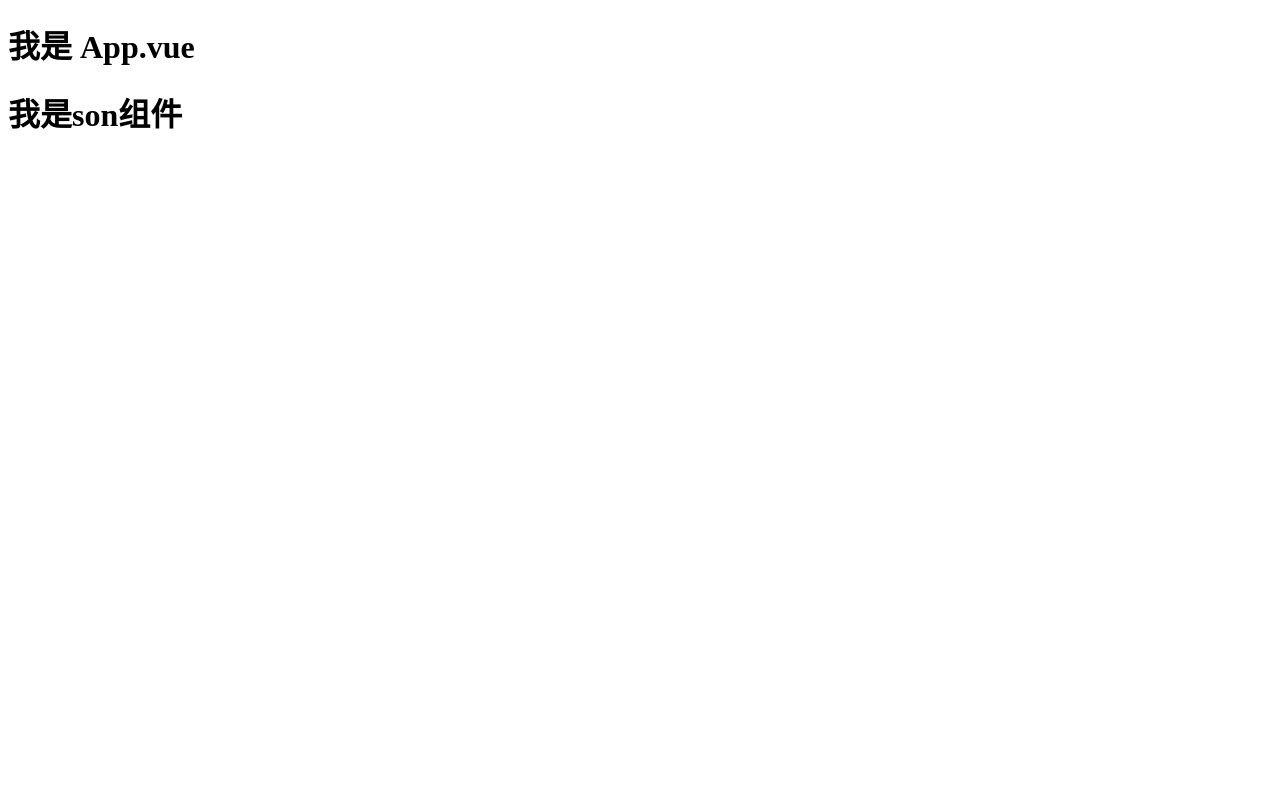
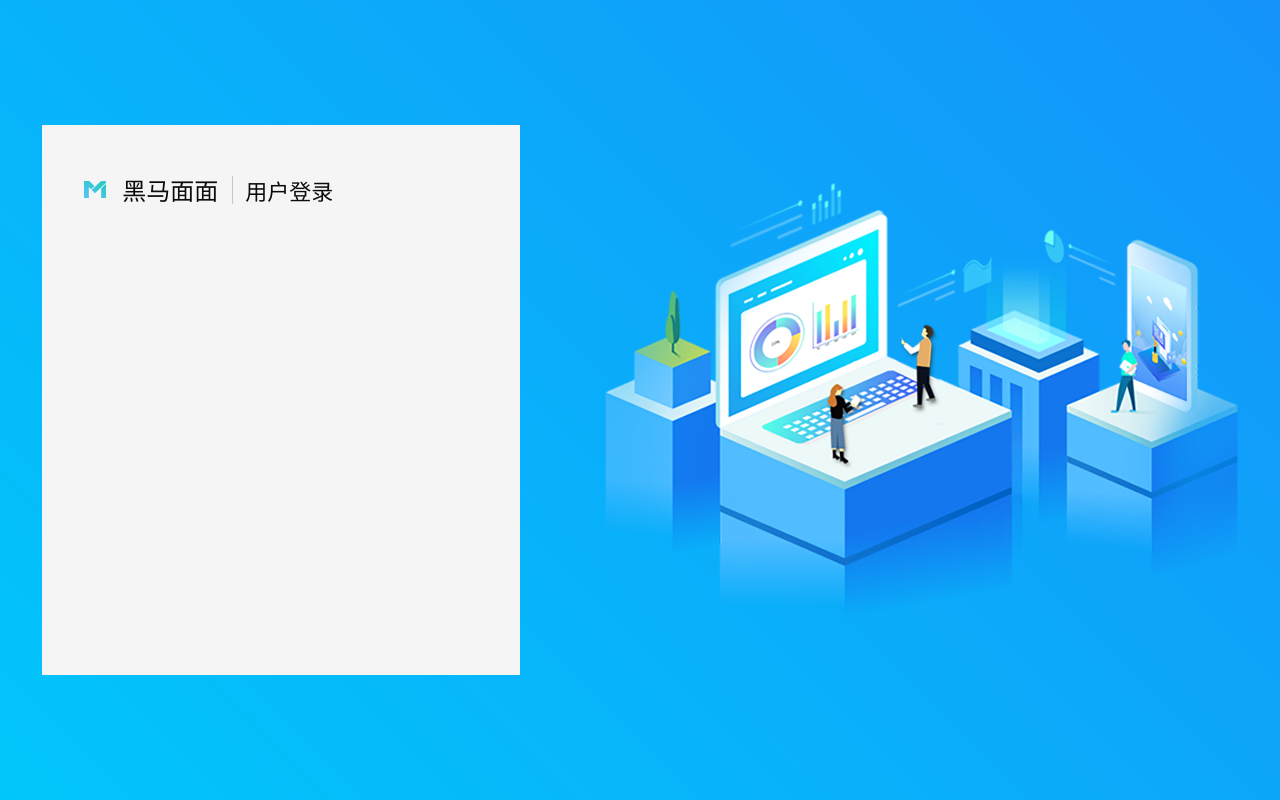
Before and after one commit to yixiaoweishuihuan/heimamm, a Vue app: page /#/login in a window 1280 px wide. Before the commit this address led to /#/. Built offline with nearby package versions, Linux system fonts and the light colour scheme.

Commit message:
login页面大概布局

```diff
--- a/src/App.vue
+++ b/src/App.vue
@@ -1,6 +1,5 @@
 <template>
-  <div>
-    <h1>我是 App.vue</h1>
+  <div class="app">
     <!-- <router-link to="/"></router-link> -->
     <router-view></router-view>
   </div>
--- a/src/components/son.vue
+++ /dev/null
@@ -1,10 +0,0 @@
-<template>
-  <div>
-      <h1>我是son组件</h1>
-  </div>
-</template>
-<script>
-export default {};
-</script>
-<style>
-</style>
--- a/src/components/xxx.vue
+++ /dev/null
@@ -1,10 +0,0 @@
-<template>
-  <div>
-      <h1>我是xxx组件</h1>
-  </div>
-</template>
-<script>
-export default {};
-</script>
-<style>
-</style>
--- a/src/main.js
+++ b/src/main.js
@@ -2,6 +2,8 @@
 import Vue from 'vue'
 //导入 app.vue组件
 import App from './App.vue'
+//导入全局css
+import './style/index.css'
 //导入 element-ui
 import ElementUI from 'element-ui';
 //导入 element-ui 的css
--- a/src/router/index.js
+++ b/src/router/index.js
@@ -1,9 +1,10 @@
 //导入vue
 import Vue from 'vue'
 
-//导入各组件
-import son from '../components/son.vue'
-import xxx from '../components/xxx.vue'
+//导入login组件
+import login from '../views/login/index.vue'
+//导入 useElement 组件
+import useElement from '../views/useElement/index.vue'
 
 //导入  vue-router
 import VueRouter from 'vue-router'
@@ -12,17 +13,17 @@ Vue.use(VueRouter)
 //路由对象实例化
 const router = new VueRouter({
     routes: [{
-            path: '/',
-            component: son
+            path: '/login',
+            component: login
         },
         {
-            path: '/xxx',
-            component: xxx
+            path:'/useElement',
+            component:useElement
         },
         {
             //路由重定向
             path: '*',
-            redirect: '/'
+            redirect: '/login'
         }
     ]
 })
--- /dev/null
+++ b/src/style/index.css
@@ -0,0 +1,10 @@
+* {
+    margin: 0;
+    padding: 0;
+}
+
+html,
+body,
+.app {
+    height: 100%;
+}
--- /dev/null
+++ b/src/views/login/index.vue
@@ -0,0 +1,73 @@
+<template>
+  <div class="login">
+    <div class="leftbox">
+      <div class="title">
+        <img src="../../assets/images/titlelogo.png" alt />
+        <span class="titlename">黑马面面</span>
+        <span class="titleline"></span>
+        <span class="titlelogin">用户登录</span>
+      </div>
+    </div>
+    <img src="../../assets/images/rightimg.png" alt class="rightimg" />
+  </div>
+</template>
+<script>
+export default {};
+</script>
+<style lang="less">
+.login {
+  /* 使用 flex 布局 */
+  display: flex;
+  /* 让两者左右间隔相等 */
+  justify-content: space-around;
+  /* 设置上下居中 */
+  align-items: center;
+  height: 100%;
+  background: linear-gradient(
+    225deg,
+    rgba(20, 147, 250, 1),
+    rgba(1, 198, 250, 1)
+  );
+
+  .leftbox {
+    width: 478px;
+    height: 550px;
+    padding: 47px 42px 86px;
+    /* padding 不会计入盒子的宽高中 内减盒子*/
+    box-sizing: border-box;
+    background: rgba(245, 245, 245, 1);
+
+    .title {
+      /* 使用 flex 布局 */
+      display: flex;
+      /* 上下对齐 */
+      align-items: center;
+
+      .titlename {
+        margin: 0 14px 0 16px;
+        font-size: 24px;
+        font-family: SourceHanSansCN;
+        font-weight: 400;
+        color: rgba(12, 12, 12, 1);
+      }
+      .titleline {
+        width: 1px;
+        height: 28px;
+        background: rgba(199, 199, 199, 1);
+      }
+      .titlelogin {
+        margin-left: 12px;
+        font-size: 22px;
+        font-family: PingFangSC;
+        font-weight: 400;
+        color: rgba(12, 12, 12, 1);
+      }
+    }
+  }
+
+  .rightimg {
+    width: 633px;
+    height: 435px;
+  }
+}
+</style>
--- /dev/null
+++ b/src/views/useElement/index.vue
@@ -0,0 +1,18 @@
+<template>
+  <div>
+    <h1>使用Element</h1>
+    <h3>1.0 使用输入框</h3>
+    <el-input placeholder="请输入手机号" prefix-icon="el-icon-search" v-model="tel"></el-input>
+  </div>
+</template>
+<script>
+export default {
+  data() {
+    return {
+      tel: "" //手机号
+    };
+  }
+};
+</script>
+<style>
+</style>
```
Also changed, not shown: src/assets/images/rightimg.png (added), src/assets/images/titlelogo.png (added).
